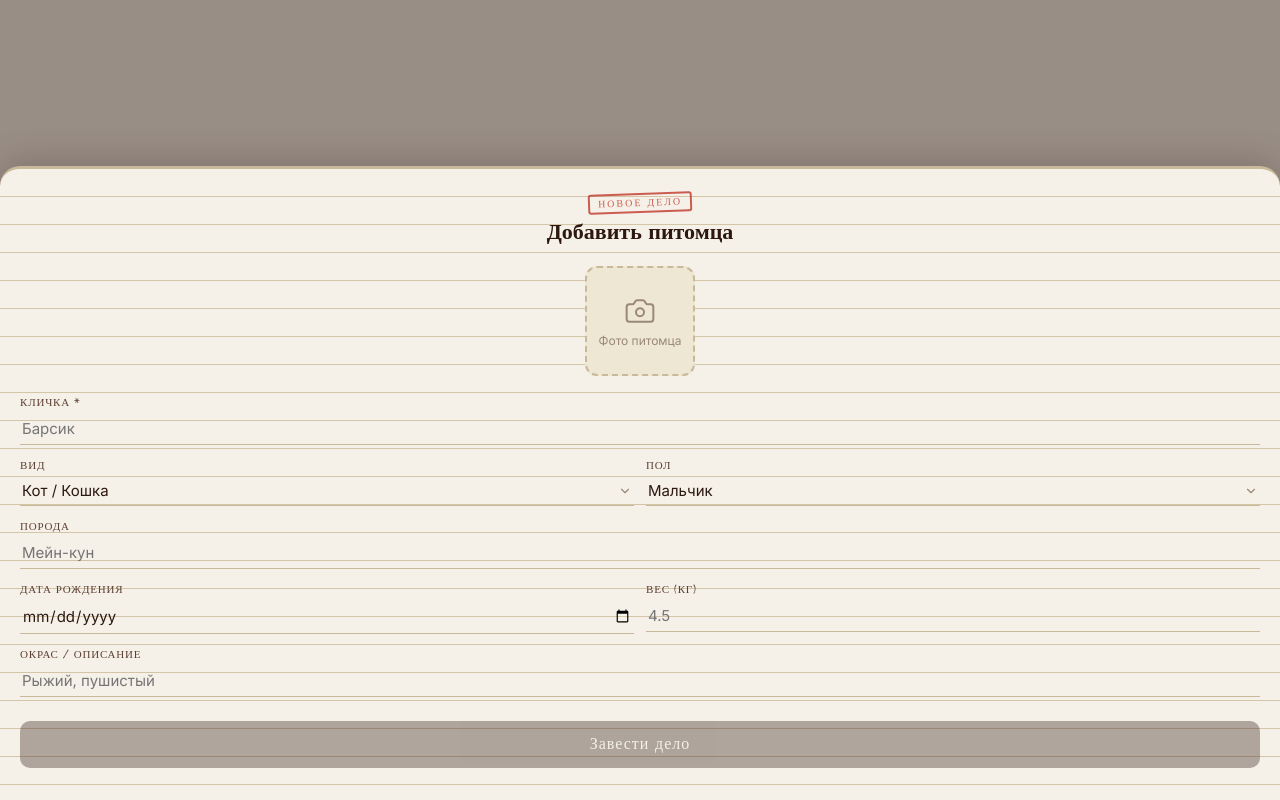
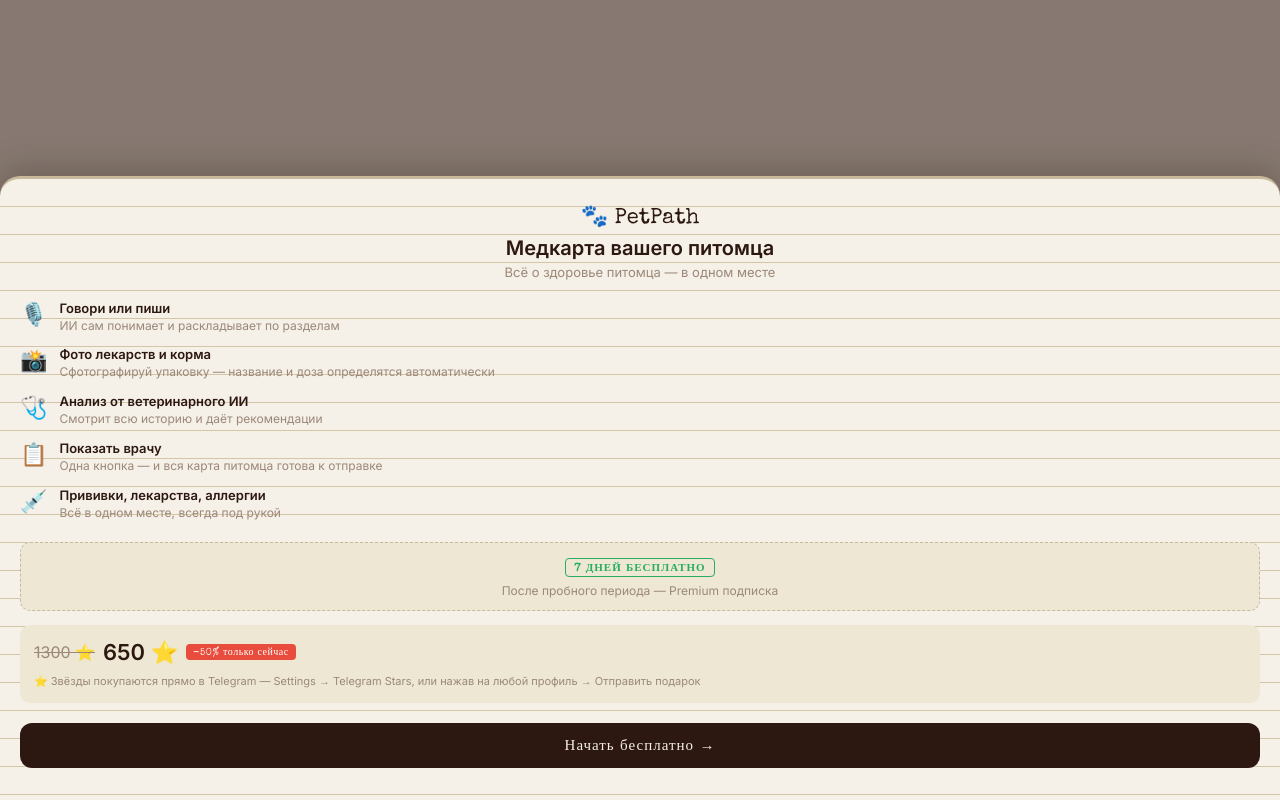
Before and after one commit to djuggermaks-debug/PetPath, a React (Vite) app: page / in a window 1280 px wide. Built offline with nearby package versions, Linux system fonts and the light colour scheme; no server answers; the database is empty.

Commit message:
add WelcomeScreen with features, pricing -50%, help button

```diff
--- a/src/App.tsx
+++ b/src/App.tsx
@@ -2,6 +2,7 @@
 import type { Pet } from './types';
 import { OnboardingForm } from './components/OnboardingForm';
 import { PetFolder } from './components/PetFolder';
+import { WelcomeScreen } from './components/WelcomeScreen';
 import { loadAllPets, savePet } from './storage';
 
 import './styles/global.css';
@@ -11,10 +12,17 @@
   const [pets, setPets] = useState<Pet[]>([]);
   const [activePet, setActivePet] = useState<Pet | null>(null);
   const [showOnboarding, setShowOnboarding] = useState(false);
+  const [showWelcome, setShowWelcome] = useState(false);
+  const [isFirstLaunch, setIsFirstLaunch] = useState(false);
   const [loading, setLoading] = useState(true);
 
-  // Load pets from storage on start
   useEffect(() => {
+    const welcomed = localStorage.getItem('_welcomed');
+    if (!welcomed) {
+      setIsFirstLaunch(true);
+      setShowWelcome(true);
+      localStorage.setItem('_welcomed', '1');
+    }
     loadAllPets().then(loaded => {
       setPets(loaded);
       if (loaded.length > 0) setActivePet(loaded[0]);
@@ -27,7 +35,6 @@
       await savePet(pet);
     } catch (e) {
       console.error('savePet error:', e);
-      // Если фото не сохранилось — пробуем без него
       try {
         await savePet({ ...pet, photo: undefined });
       } catch (e2) {
@@ -61,12 +68,23 @@
     );
   }
 
-  if (pets.length === 0 && !showOnboarding) {
-    return <OnboardingForm onComplete={handleAddPet} />;
-  }
-
   return (
     <>
+      {showWelcome && (
+        <WelcomeScreen
+          isFirstLaunch={isFirstLaunch}
+          onStart={() => {
+            setShowWelcome(false);
+            if (pets.length === 0) setShowOnboarding(true);
+          }}
+          onClose={() => setShowWelcome(false)}
+        />
+      )}
+
+      {!showWelcome && pets.length === 0 && !showOnboarding && (
+        <OnboardingForm onComplete={handleAddPet} />
+      )}
+
       {activePet && (
         <PetFolder
           pet={activePet}
@@ -75,8 +93,10 @@
           onAddPet={() => setShowOnboarding(true)}
           onDeletePet={handleDeletePet}
           onUpdatePet={handleUpdatePet}
+          onShowHelp={() => { setIsFirstLaunch(false); setShowWelcome(true); }}
         />
       )}
+
       {showOnboarding && (
         <OnboardingForm onComplete={handleAddPet} />
       )}
--- a/src/components/PetFolder.tsx
+++ b/src/components/PetFolder.tsx
@@ -58,9 +58,10 @@
   onSelectPet: (pet: Pet) => void;
   onDeletePet: (petId: string) => void;
   onUpdatePet: (pet: Pet) => void;
+  onShowHelp: () => void;
 }
 
-export function PetFolder({ pet, onAddPet, allPets, onSelectPet, onDeletePet, onUpdatePet }: PetFolderProps) {
+export function PetFolder({ pet, onAddPet, allPets, onSelectPet, onDeletePet, onUpdatePet, onShowHelp }: PetFolderProps) {
   const [activeModule, setActiveModule] = useState<string | null>(null);
   const [parsing, setParsing] = useState(false);
   const [analyzing, setAnalyzing] = useState(false);
@@ -212,6 +213,7 @@
           <div className="case-header">
             <div className="case-number font-typewriter">{pet.caseNumber}</div>
             <div className="case-header-actions">
+              <button className="help-btn" onClick={onShowHelp} title="Справка и тариф">?</button>
               <button className="edit-pet-btn" onClick={() => setShowEditForm(true)} title="Редактировать профиль">
                 <Pencil size={14} />
               </button>
--- /dev/null
+++ b/src/components/WelcomeScreen.tsx
@@ -0,0 +1,69 @@
+import { createPortal } from 'react-dom';
+import { X } from 'lucide-react';
+
+interface WelcomeScreenProps {
+  onStart: () => void;
+  onClose?: () => void; // если открыт через кнопку ? (не первый запуск)
+  isFirstLaunch: boolean;
+}
+
+const FEATURES = [
+  { icon: '🎙️', title: 'Говори или пиши', desc: 'ИИ сам понимает и раскладывает по разделам' },
+  { icon: '📸', title: 'Фото лекарств и корма', desc: 'Сфотографируй упаковку — название и доза определятся автоматически' },
+  { icon: '🩺', title: 'Анализ от ветеринарного ИИ', desc: 'Смотрит всю историю и даёт рекомендации' },
+  { icon: '📋', title: 'Показать врачу', desc: 'Одна кнопка — и вся карта питомца готова к отправке' },
+  { icon: '💉', title: 'Прививки, лекарства, аллергии', desc: 'Всё в одном месте, всегда под рукой' },
+];
+
+export function WelcomeScreen({ onStart, onClose, isFirstLaunch }: WelcomeScreenProps) {
+  return createPortal(
+    <div className="welcome-overlay">
+      <div className="welcome-card">
+        {!isFirstLaunch && onClose && (
+          <button className="welcome-close" onClick={onClose}>
+            <X size={18} />
+          </button>
+        )}
+
+        <div className="welcome-header">
+          <div className="welcome-logo font-typewriter">🐾 PetPath</div>
+          <h2 className="welcome-title">Медкарта вашего питомца</h2>
+          <p className="welcome-subtitle">Всё о здоровье питомца — в одном месте</p>
+        </div>
+
+        <div className="welcome-features">
+          {FEATURES.map(f => (
+            <div key={f.icon} className="welcome-feature">
+              <span className="welcome-feature-icon">{f.icon}</span>
+              <div>
+                <div className="welcome-feature-title">{f.title}</div>
+                <div className="welcome-feature-desc">{f.desc}</div>
+              </div>
+            </div>
+          ))}
+        </div>
+
+        <div className="welcome-trial">
+          <span className="welcome-trial-badge font-typewriter">7 ДНЕЙ БЕСПЛАТНО</span>
+          <p className="welcome-trial-text">После пробного периода — Premium подписка</p>
+        </div>
+
+        <div className="welcome-pricing">
+          <div className="welcome-price-block">
+            <span className="welcome-price-old">1300 ⭐</span>
+            <span className="welcome-price-new">650 ⭐</span>
+            <span className="welcome-price-badge font-typewriter">-50% только сейчас</span>
+          </div>
+          <p className="welcome-price-hint">
+            ⭐ Звёзды покупаются прямо в Telegram — Settings → Telegram Stars, или нажав на любой профиль → Отправить подарок
+          </p>
+        </div>
+
+        <button className="welcome-start-btn font-typewriter" onClick={onStart}>
+          {isFirstLaunch ? 'Начать бесплатно →' : 'Понятно'}
+        </button>
+      </div>
+    </div>,
+    document.body
+  );
+}
--- a/src/styles/app.css
+++ b/src/styles/app.css
@@ -498,6 +498,19 @@
 }
 .show-vet-btn:active { opacity: 0.8; }
 
+.help-btn {
+  padding: 6px 9px;
+  background: transparent;
+  border: 1.5px solid var(--paper-border);
+  border-radius: 8px;
+  color: var(--ink-faded);
+  cursor: pointer;
+  font-size: 13px;
+  font-weight: bold;
+  line-height: 1;
+}
+.help-btn:active { border-color: var(--ink); color: var(--ink); }
+
 .delete-pet-btn, .edit-pet-btn {
   padding: 9px 10px;
   background: transparent;
@@ -1469,3 +1482,182 @@
   color: var(--ink-faded);
   padding: 8px 0;
 }
+
+/* ─── WELCOME SCREEN ─────────────────────────────────────── */
+.welcome-overlay {
+  position: fixed;
+  inset: 0;
+  background: rgba(44, 24, 16, 0.55);
+  display: flex;
+  align-items: flex-end;
+  justify-content: center;
+  z-index: 300;
+  padding-bottom: env(safe-area-inset-bottom);
+}
+
+.welcome-card {
+  background: var(--paper-bg);
+  width: 100%;
+  max-height: 92vh;
+  border-radius: 20px 20px 0 0;
+  overflow-y: auto;
+  padding: 24px 20px 32px;
+  border-top: 3px solid var(--paper-border);
+  box-shadow: 0 -8px 32px rgba(44, 24, 16, 0.25);
+  position: relative;
+  background-image: repeating-linear-gradient(
+    transparent, transparent 27px,
+    #d4c4a8 27px, #d4c4a8 28px
+  );
+}
+
+.welcome-close {
+  position: absolute;
+  top: 16px;
+  right: 16px;
+  background: none;
+  border: none;
+  cursor: pointer;
+  color: var(--ink-faded);
+  padding: 4px;
+}
+
+.welcome-header {
+  text-align: center;
+  margin-bottom: 20px;
+}
+
+.welcome-logo {
+  font-size: 22px;
+  color: var(--ink);
+  margin-bottom: 6px;
+}
+
+.welcome-title {
+  font-size: 20px;
+  color: var(--ink);
+  margin: 0 0 4px;
+}
+
+.welcome-subtitle {
+  font-size: 13px;
+  color: var(--ink-faded);
+  margin: 0;
+}
+
+.welcome-features {
+  display: flex;
+  flex-direction: column;
+  gap: 12px;
+  margin-bottom: 20px;
+}
+
+.welcome-feature {
+  display: flex;
+  align-items: flex-start;
+  gap: 12px;
+}
+
+.welcome-feature-icon {
+  font-size: 22px;
+  flex-shrink: 0;
+  margin-top: 1px;
+}
+
+.welcome-feature-title {
+  font-size: 13px;
+  font-weight: 600;
+  color: var(--ink);
+  margin-bottom: 2px;
+}
+
+.welcome-feature-desc {
+  font-size: 12px;
+  color: var(--ink-faded);
+  line-height: 1.4;
+}
+
+.welcome-trial {
+  background: var(--paper-dark);
+  border: 1px dashed var(--paper-border);
+  border-radius: 10px;
+  padding: 12px 14px;
+  margin-bottom: 14px;
+  text-align: center;
+}
+
+.welcome-trial-badge {
+  display: inline-block;
+  font-size: 11px;
+  font-weight: bold;
+  color: #27ae60;
+  border: 1.5px solid #27ae60;
+  border-radius: 4px;
+  padding: 2px 8px;
+  margin-bottom: 6px;
+  letter-spacing: 1px;
+}
+
+.welcome-trial-text {
+  font-size: 12px;
+  color: var(--ink-faded);
+  margin: 0;
+}
+
+.welcome-pricing {
+  background: var(--paper-dark);
+  border-radius: 10px;
+  padding: 14px;
+  margin-bottom: 20px;
+}
+
+.welcome-price-block {
+  display: flex;
+  align-items: center;
+  gap: 8px;
+  flex-wrap: wrap;
+  margin-bottom: 8px;
+}
+
+.welcome-price-old {
+  font-size: 16px;
+  color: var(--ink-faded);
+  text-decoration: line-through;
+}
+
+.welcome-price-new {
+  font-size: 22px;
+  font-weight: bold;
+  color: var(--ink);
+}
+
+.welcome-price-badge {
+  font-size: 10px;
+  background: #e74c3c;
+  color: #fff;
+  border-radius: 4px;
+  padding: 2px 7px;
+  letter-spacing: 0.5px;
+}
+
+.welcome-price-hint {
+  font-size: 11px;
+  color: var(--ink-faded);
+  margin: 0;
+  line-height: 1.5;
+}
+
+.welcome-start-btn {
+  width: 100%;
+  padding: 14px;
+  background: var(--ink);
+  color: var(--paper-bg);
+  border: none;
+  border-radius: 12px;
+  font-size: 15px;
+  cursor: pointer;
+  letter-spacing: 1px;
+}
+.welcome-start-btn:active {
+  opacity: 0.85;
+}
```
